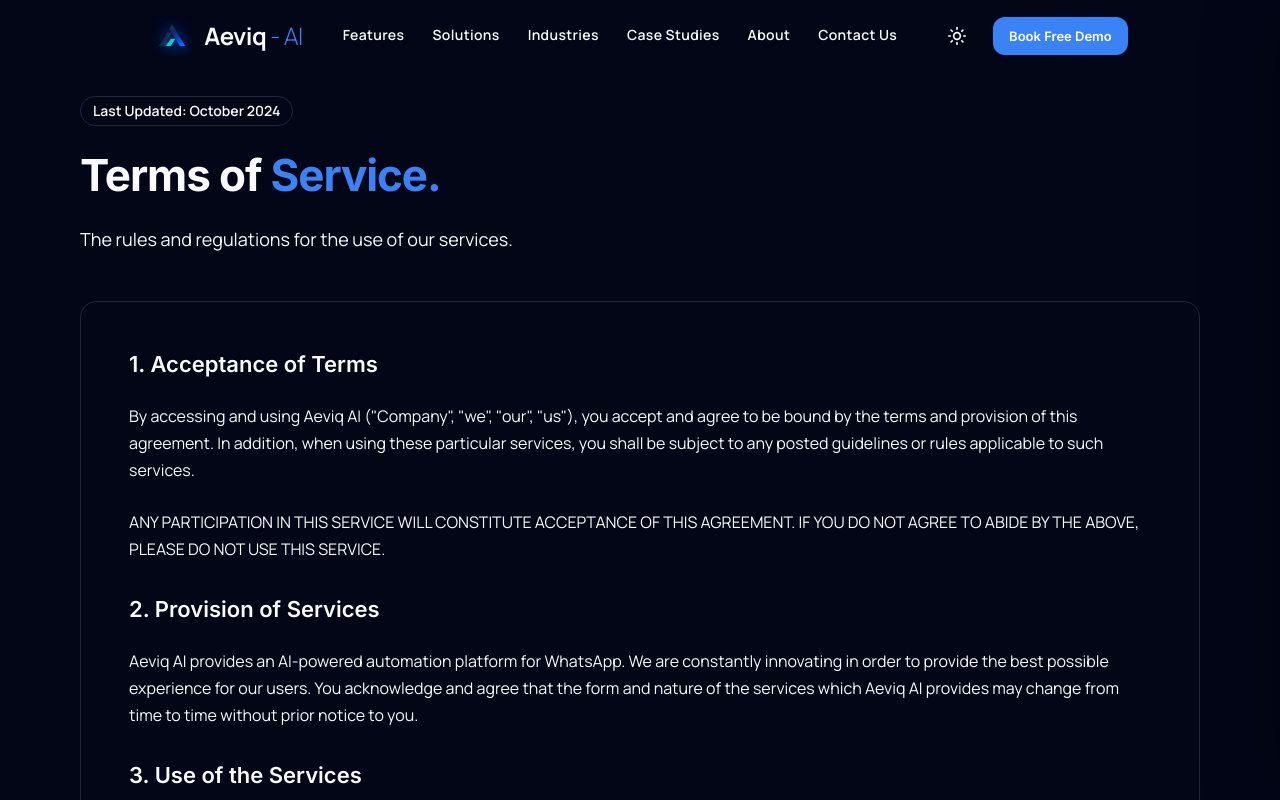
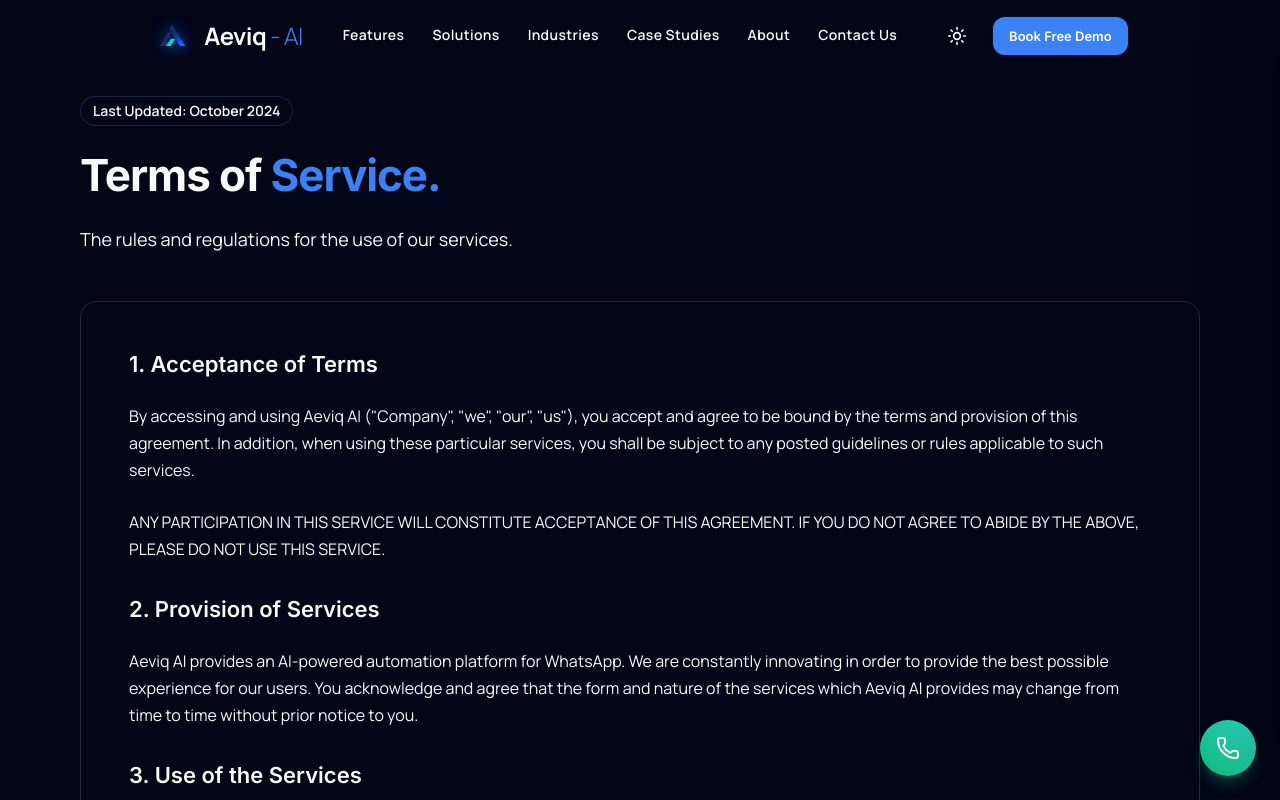
Before and after one commit to Nidhimodi15/Avorix-AI, a React (Vite) app: page /terms in a window 1280 px wide. Shown: the top 800 px of the page. Built offline with nearby package versions, Linux system fonts and the light colour scheme.

Commit message:
feat: add global floating call button to all pages

```diff
--- a/src/App.tsx
+++ b/src/App.tsx
@@ -4,6 +4,7 @@
 import { CustomCursor } from './components/shared/custom-cursor';
 import { Navbar } from './components/layout/navbar';
 import { Footer } from './components/layout/footer';
+import { FloatingCallButton } from './components/shared/floating-call-button';
 import { HomePage } from './pages/home';
 import { DemoPage } from './pages/demo';
 import { FeaturesPage } from './pages/features';
@@ -55,6 +56,7 @@
             </Routes>
           </main>
           <Footer />
+          <FloatingCallButton />
         </div>
       </BrowserRouter>
     </ThemeProvider>
--- /dev/null
+++ b/src/components/shared/floating-call-button.tsx
@@ -0,0 +1,32 @@
+import React from 'react';
+import { Phone } from 'lucide-react';
+import { motion, AnimatePresence } from 'framer-motion';
+
+export function FloatingCallButton() {
+  return (
+    <AnimatePresence>
+      <motion.div
+        initial={{ scale: 0, opacity: 0 }}
+        animate={{ scale: 1, opacity: 1 }}
+        transition={{
+          type: 'spring',
+          stiffness: 260,
+          damping: 20,
+          delay: 1, // slight delay so it pops in after initial load
+        }}
+        className="fixed bottom-6 right-6 z-50 flex items-center gap-3 group"
+      >
+        <a
+          href="tel:+919664713124"
+          className="relative flex items-center justify-center w-14 h-14 bg-gradient-to-tr from-emerald-500 to-teal-400 rounded-full text-white shadow-lg shadow-emerald-500/30 hover:shadow-emerald-500/50 hover:-translate-y-1 transition-all duration-300"
+          aria-label="Call Us"
+        >
+          {/* Pulsing rings behind the button */}
+          <span className="absolute inset-0 rounded-full bg-emerald-500 animate-ping opacity-20 duration-1000"></span>
+
+          <Phone className="w-6 h-6" />
+        </a>
+      </motion.div>
+    </AnimatePresence>
+  );
+}
```
